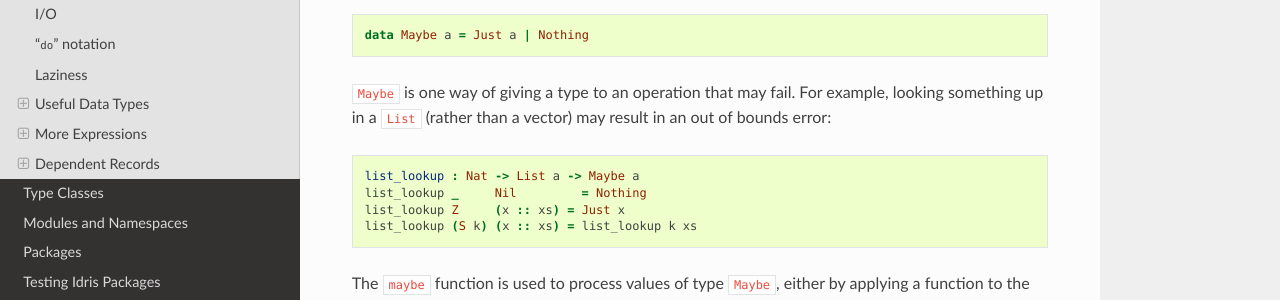
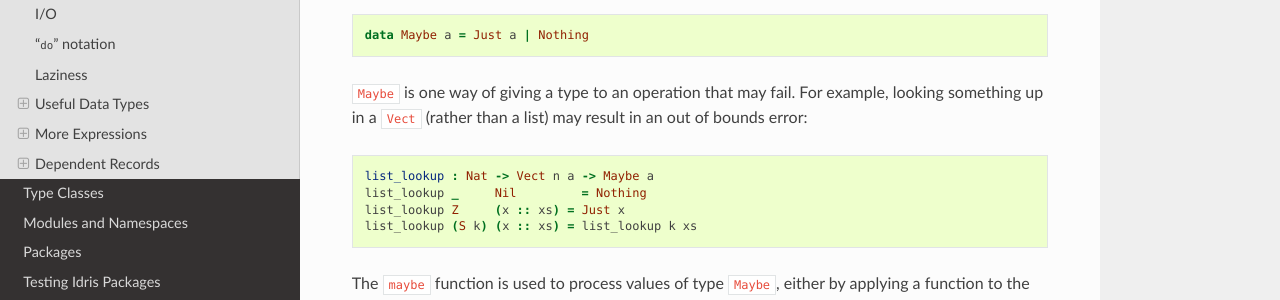
Before and after one commit to idris-lang/Idris-dev, a Sphinx documentation site: the page built from docs/tutorial/typesfuns.rst, in a window 1280 px wide and 900 px high, scrolled down 13610 px. Shown: the part 150-450 px from the top of the window. Built offline with Sphinx 7.4.7 and the Read the Docs theme 2.0.0, drawn with Linux system fonts in a browser that asks for light colours; formulas are drawn with MathJax 3.

Commit message:
Corrected `List` to `Vect` in `Maybe` example (`list_lookup`) for OutOfBounds use
I assume that was the intention. Not sure how a `List` can be accessed out of bounds, unless I'm missing something.

```diff
--- a/docs/tutorial/typesfuns.rst
+++ b/docs/tutorial/typesfuns.rst
@@ -774,12 +774,12 @@ given type, or there isn’t:
     data Maybe a = Just a | Nothing
 
 ``Maybe`` is one way of giving a type to an operation that may
-fail. For example, looking something up in a ``List`` (rather than a
-vector) may result in an out of bounds error:
+fail. For example, looking something up in a ``Vect`` (rather than a
+list) may result in an out of bounds error:
 
 .. code-block:: idris
 
-    list_lookup : Nat -> List a -> Maybe a
+    list_lookup : Nat -> Vect n a -> Maybe a
     list_lookup _     Nil         = Nothing
     list_lookup Z     (x :: xs) = Just x
     list_lookup (S k) (x :: xs) = list_lookup k xs
```
